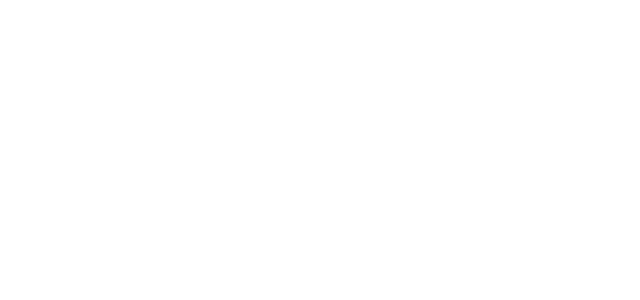
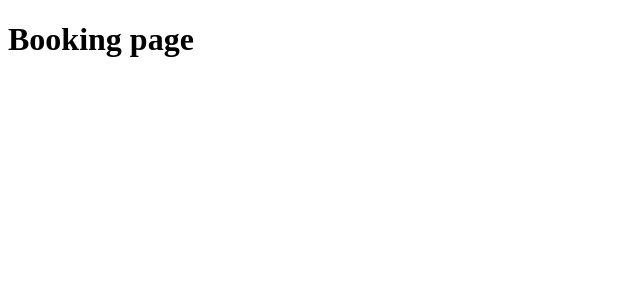
Before and after one commit to chokubb/lab9-10-railway, a React (Vite) app: page /booking/001-k in a window 1280 px wide. Before the commit this address had no page. Shown: the top 300 px of the page, without its empty margins (0-640 px from the left). Built offline with nearby package versions, Linux system fonts and the light colour scheme.

Commit message:
add booking and tickets routes for lab 10

```diff
--- a/src/App.jsx
+++ b/src/App.jsx
@@ -1,10 +1,14 @@
 import { Routes, Route } from "react-router-dom";
 import Home from "./pages/Home";
+import Booking from "./pages/Booking";
+import MyTickets from "./pages/MyTickets";
 
 function App() {
   return (
     <Routes>
       <Route path="/" element={<Home />} />
+      <Route path="/booking/:trainId" element={<Booking />} />
+      <Route path="/tickets" element={<MyTickets />} />
     </Routes>
   );
 }
--- /dev/null
+++ b/src/pages/Booking.jsx
@@ -0,0 +1,5 @@
+function Booking() {
+  return <h1>Booking page</h1>;
+}
+
+export default Booking;
--- /dev/null
+++ b/src/pages/MyTickets.jsx
@@ -0,0 +1,5 @@
+function MyTickets() {
+  return <h1>My Tickets</h1>;
+}
+
+export default MyTickets;
--- a/src/styles/Home.module.css
+++ b/src/styles/Home.module.css
@@ -232,7 +232,7 @@
   display: flex;
   justify-content: center;
   gap: 38px;
-  opacity: 0.14;
+  opacity: 0.70;
   font-size: 28px;
   user-select: none;
   position: relative;
```
Also changed, not shown: src/components/BookingForm.jsx (added), src/components/SeatMap.jsx (added), src/components/WagonSelector.jsx (added), src/services/BookingService.js (added), src/styles/Booking.module.css (added), src/styles/BookingForm.module.css (added), src/styles/SeatMap.module.css (added), src/styles/WagonSelector.module.css (added).
